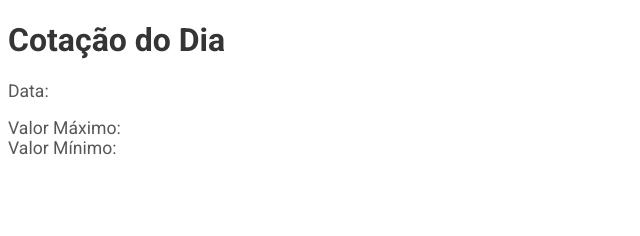
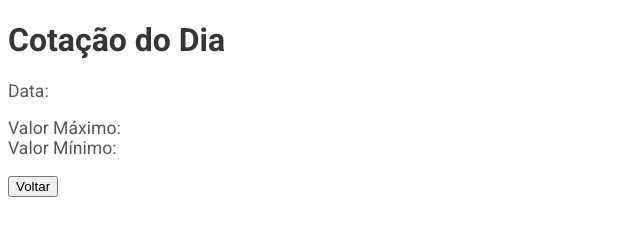
Before and after one commit to so-tha/awesomeapi_cotacoes, a plain HTML site: page awesomeApi_Dolar.html in a window 1280 px wide. Shown: the whole page, without its empty margins (0-640 px from the left). Drawn offline with Linux system fonts and the light colour scheme; no server answers.

Commit message:
adc botão de voltar para o index

```diff
--- a/awesomeApi_Dolar.html
+++ b/awesomeApi_Dolar.html
@@ -20,6 +20,7 @@
         Valor Mínimo: <span id="minvalue"></span>
     </p>
 
+    <a href="index.html"><button>Voltar</button></a>
 
     <script src="script_Dolar.js"></script>
 </body>
```
Also changed, not shown: awesomeApi_Euro.html (+1 -1 lines).
